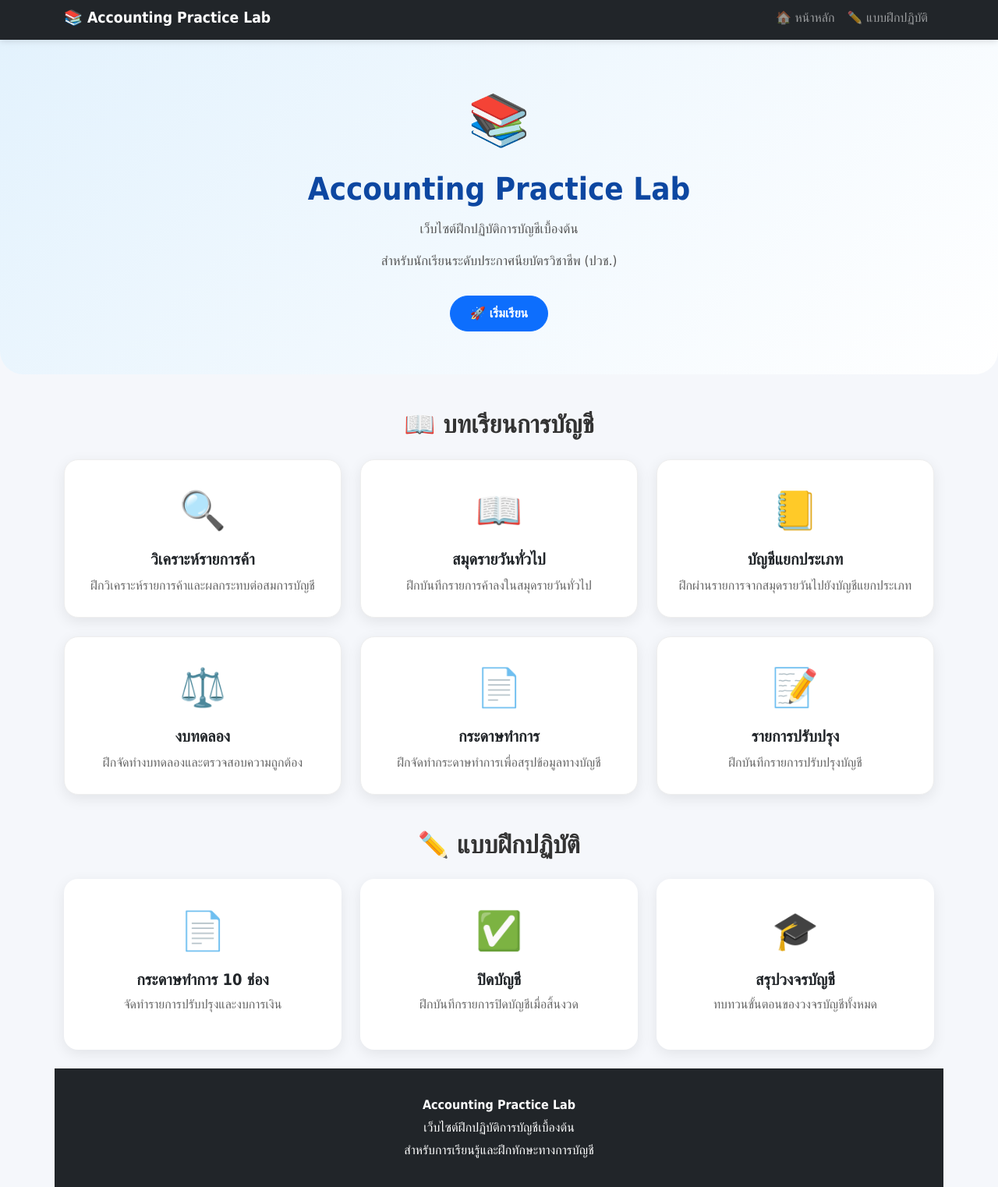
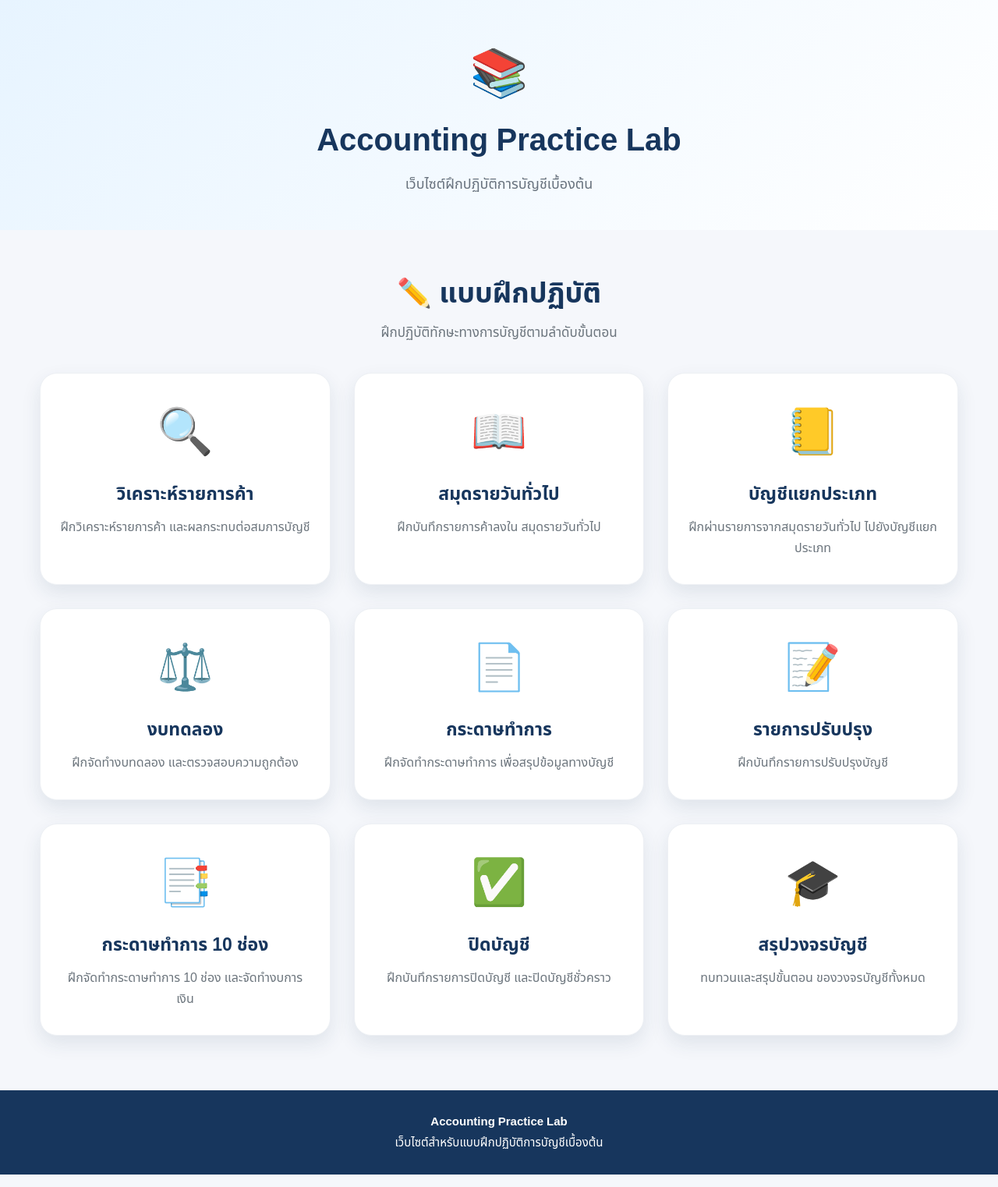
Before and after one commit to fahparichart-beep/accounting-practice, a plain HTML site: page index.html in a window 1280 px wide. Shown: the part 5-1527 px from the top of the page at 78% size. Drawn offline with nearby package versions, Linux system fonts and the light colour scheme.

Commit message:
Update index.html

```diff
--- a/index.html
+++ b/index.html
@@ -6,215 +6,271 @@
 
     <title>Accounting Practice Lab</title>
 
-    <!-- Bootstrap -->
-    <link
-        href="https://cdn.jsdelivr.net/npm/bootstrap@5.3.7/dist/css/bootstrap.min.css"
-        rel="stylesheet"
-    >
+    <style>
 
-    <style>
+        * {
+            box-sizing: border-box;
+        }
+
         body {
-            font-family: "Tahoma", sans-serif;
+            margin: 0;
+            font-family: "Noto Sans Thai", "Sarabun", Arial, sans-serif;
             background: #f5f7fb;
             color: #222;
         }
 
-        /* Navbar */
-        .navbar {
-            box-shadow: 0 2px 8px rgba(0,0,0,0.12);
+        /* =========================
+           ส่วนหัวเว็บไซต์
+        ========================= */
+
+        .hero {
+            text-align: center;
+            padding: 55px 20px 45px;
+            background: linear-gradient(
+                135deg,
+                #e7f4ff,
+                #ffffff
+            );
         }
 
-        .navbar-brand {
-            font-weight: bold;
-            font-size: 1.2rem;
-        }
-
-        /* Hero */
-        .hero {
-            background: linear-gradient(135deg, #e3f2fd, #ffffff);
-            padding: 55px 20px;
-            text-align: center;
-            border-radius: 0 0 30px 30px;
+        .hero-icon {
+            font-size: 60px;
+            margin-bottom: 10px;
         }
 
         .hero h1 {
-            font-weight: bold;
-            color: #0d47a1;
-            margin-bottom: 15px;
+            margin: 0;
+            font-size: 40px;
+            font-weight: 800;
+            color: #17365d;
         }
 
         .hero p {
-            color: #555;
-            font-size: 1.05rem;
+            margin-top: 12px;
+            margin-bottom: 0;
+            font-size: 18px;
+            color: #68727d;
         }
 
-        /* Section */
+
+        /* =========================
+           เนื้อหาหลัก
+        ========================= */
+
+        .container {
+            width: 92%;
+            max-width: 1250px;
+            margin: 0 auto;
+            padding: 55px 0 70px;
+        }
+
+
+        /* =========================
+           หัวข้อแบบฝึกปฏิบัติ
+        ========================= */
+
         .section-title {
             text-align: center;
-            margin: 45px 0 25px;
-            font-weight: bold;
-            color: #333;
+            margin-bottom: 38px;
         }
 
-        /* Cards */
-        .lesson-card {
-            background: white;
-            border-radius: 18px;
-            padding: 28px 20px;
-            height: 100%;
-            text-align: center;
-            box-shadow: 0 5px 18px rgba(0,0,0,0.08);
-            transition: all 0.25s ease;
-            border: 1px solid #eee;
+        .section-title h2 {
+            margin: 0;
+            font-size: 36px;
+            font-weight: 800;
+            color: #17365d;
         }
 
-        .lesson-card:hover {
-            transform: translateY(-6px);
-            box-shadow: 0 10px 25px rgba(0,0,0,0.13);
+        .section-title p {
+            margin-top: 10px;
+            font-size: 17px;
+            color: #6c757d;
         }
 
-        .lesson-icon {
-            font-size: 3rem;
-            margin-bottom: 15px;
+
+        /* =========================
+           Grid
+        ========================= */
+
+        .practice-grid {
+            display: grid;
+            grid-template-columns:
+                repeat(3, 1fr);
+
+            gap: 30px;
         }
 
-        .lesson-card h5 {
-            font-weight: bold;
-            margin-bottom: 10px;
-        }
 
-        .lesson-card p {
-            color: #666;
-            margin-bottom: 0;
-        }
+        /* =========================
+           การ์ดแบบฝึกปฏิบัติ
+        ========================= */
 
-        /* Practice section */
         .practice-card {
-            background: white;
-            border-radius: 18px;
-            padding: 30px 20px;
-            height: 100%;
-            box-shadow: 0 5px 18px rgba(0,0,0,0.08);
-            transition: 0.25s;
+            display: block;
+
+            min-height: 245px;
+
+            padding: 32px 25px;
+
+            background: #ffffff;
+
+            border-radius: 22px;
+
             text-align: center;
+
+            text-decoration: none;
+
+            color: #222;
+
+            border: 1px solid #edf0f4;
+
+            box-shadow:
+                0 10px 25px
+                rgba(30, 60, 90, 0.10);
+
+            transition:
+                transform 0.25s ease,
+                box-shadow 0.25s ease;
         }
 
         .practice-card:hover {
-            transform: translateY(-5px);
-            box-shadow: 0 10px 25px rgba(0,0,0,0.13);
+            transform: translateY(-7px);
+
+            box-shadow:
+                0 16px 35px
+                rgba(30, 60, 90, 0.16);
         }
 
+
+        /* =========================
+           ไอคอน
+        ========================= */
+
         .practice-icon {
-            font-size: 3rem;
-            margin-bottom: 15px;
+            font-size: 58px;
+            margin-bottom: 18px;
         }
 
-        .practice-card h5 {
-            font-weight: bold;
+
+        /* =========================
+           ชื่อการ์ด
+        ========================= */
+
+        .practice-card h3 {
+            margin: 0 0 12px;
+
+            font-size: 23px;
+
+            font-weight: 800;
+
+            color: #17365d;
         }
 
+
+        /* =========================
+           รายละเอียด
+        ========================= */
+
         .practice-card p {
-            color: #666;
+            margin: 0;
+
+            font-size: 16px;
+
+            line-height: 1.7;
+
+            color: #6c757d;
         }
 
-        /* Button */
-        .btn-start {
-            border-radius: 30px;
-            padding: 10px 25px;
-            font-weight: bold;
-        }
 
-        /* Footer */
+        /* =========================
+           Footer
+        ========================= */
+
         footer {
-            margin-top: 60px;
-            background: #212529;
-            color: white;
-            padding: 30px 15px;
+            padding: 25px 15px;
+
             text-align: center;
+
+            background: #17365d;
+
+            color: #ffffff;
         }
 
         footer p {
-            margin: 5px 0;
+            margin: 4px 0;
+
+            font-size: 15px;
         }
 
-        /* Mobile */
-        @media (max-width: 576px) {
+
+        /* =========================
+           Tablet
+        ========================= */
+
+        @media (max-width: 900px) {
+
+            .practice-grid {
+                grid-template-columns:
+                    repeat(2, 1fr);
+            }
+
+        }
+
+
+        /* =========================
+           Mobile
+        ========================= */
+
+        @media (max-width: 600px) {
 
             .hero {
-                padding: 40px 15px;
+                padding:
+                    40px 15px;
             }
 
             .hero h1 {
-                font-size: 1.8rem;
+                font-size: 30px;
             }
 
-            .lesson-card,
+            .hero p {
+                font-size: 16px;
+            }
+
+            .section-title h2 {
+                font-size: 29px;
+            }
+
+            .section-title p {
+                font-size: 15px;
+            }
+
+            .practice-grid {
+                grid-template-columns: 1fr;
+
+                gap: 20px;
+            }
+
             .practice-card {
-                padding: 22px 15px;
+                min-height: 220px;
             }
+
         }
+
     </style>
+
 </head>
+
 
 <body>
 
-<!-- =========================
-     NAVBAR
-========================= -->
 
-<nav class="navbar navbar-expand-lg navbar-dark bg-dark">
-
-    <div class="container">
-
-        <a class="navbar-brand" href="index.html">
-            📚 Accounting Practice Lab
-        </a>
-
-        <button
-            class="navbar-toggler"
-            type="button"
-            data-bs-toggle="collapse"
-            data-bs-target="#menu"
-            aria-controls="menu"
-            aria-expanded="false"
-            aria-label="Toggle navigation"
-        >
-            <span class="navbar-toggler-icon"></span>
-        </button>
-
-        <div class="collapse navbar-collapse" id="menu">
-
-            <ul class="navbar-nav ms-auto">
-
-                <li class="nav-item">
-                    <a class="nav-link" href="index.html">
-                        🏠 หน้าหลัก
-                    </a>
-                </li>
-
-                <li class="nav-item">
-                    <a class="nav-link" href="lesson.html">
-                        ✏️ แบบฝึกปฏิบัติ
-                    </a>
-                </li>
-             </ul>
-
-        </div>
-
-    </div>
-
-</nav>
-
-
-<!-- =========================
-     HERO
-========================= -->
+<!-- ==================================
+     ส่วนหัวเว็บไซต์
+================================== -->
 
 <section class="hero">
 
-    <div class="container">
-
-        <div class="mb-3" style="font-size: 4rem;">
+    <div class="hero-icon">
         📚
     </div>
 
@@ -226,342 +282,278 @@
         เว็บไซต์ฝึกปฏิบัติการบัญชีเบื้องต้น
     </p>
 
-        <p>
-            สำหรับนักเรียนระดับประกาศนียบัตรวิชาชีพ (ปวช.)
-        </p>
-
-        <a
-            href="lesson.html"
-            class="btn btn-primary btn-start mt-3"
-        >
-            🚀 เริ่มเรียน
-        </a>
-
-    </div>
-
 </section>
 
 
-<!-- =========================
-     LESSONS
-========================= -->
 
-<div class="container">
+<!-- ==================================
+     เนื้อหา
+================================== -->
 
-    <h2 class="section-title">
-        📖 บทเรียนการบัญชี
+<main class="container">
+
+
+    <!-- หัวข้อเดียวของหน้า -->
+
+    <div class="section-title">
+
+        <h2>
+            ✏️ แบบฝึกปฏิบัติ
         </h2>
 
-    <div class="row g-4">
-
-        <!-- Lesson 1 -->
-
-        <div class="col-md-6 col-lg-4">
-
-            <a
-                href="analyze.html"
-                class="text-decoration-none text-dark"
-            >
-
-                <div class="lesson-card">
-
-                    <div class="lesson-icon">
-                        🔍
-                    </div>
-
-                    <h5>
-                        วิเคราะห์รายการค้า
-                    </h5>
-
         <p>
-                        ฝึกวิเคราะห์รายการค้าและผลกระทบต่อสมการบัญชี
+            ฝึกปฏิบัติทักษะทางการบัญชีตามลำดับขั้นตอน
         </p>
 
     </div>
 
+
+
+    <!-- ==================================
+         การ์ดทั้งหมด
+    ================================== -->
+
+    <div class="practice-grid">
+
+
+        <!-- 1 วิเคราะห์รายการค้า -->
+
+        <a
+            href="analyze.html"
+            class="practice-card"
+        >
+
+            <div class="practice-icon">
+                🔍
+            </div>
+
+            <h3>
+                วิเคราะห์รายการค้า
+            </h3>
+
+            <p>
+                ฝึกวิเคราะห์รายการค้า
+                และผลกระทบต่อสมการบัญชี
+            </p>
+
         </a>
 
-        </div>
 
 
-        <!-- Lesson 2 -->
-
-        <div class="col-md-6 col-lg-4">
+        <!-- 2 สมุดรายวันทั่วไป -->
 
         <a
             href="journal.html"
-                class="text-decoration-none text-dark"
+            class="practice-card"
         >
 
-                <div class="lesson-card">
-
-                    <div class="lesson-icon">
+            <div class="practice-icon">
                 📖
             </div>
 
-                    <h5>
+            <h3>
                 สมุดรายวันทั่วไป
-                    </h5>
+            </h3>
 
             <p>
-                        ฝึกบันทึกรายการค้าลงในสมุดรายวันทั่วไป
+                ฝึกบันทึกรายการค้าลงใน
+                สมุดรายวันทั่วไป
             </p>
-
-                </div>
 
         </a>
 
-        </div>
 
 
-        <!-- Lesson 3 -->
-
-        <div class="col-md-6 col-lg-4">
+        <!-- 3 บัญชีแยกประเภท -->
 
         <a
             href="ledger.html"
-                class="text-decoration-none text-dark"
+            class="practice-card"
         >
 
-                <div class="lesson-card">
-
-                    <div class="lesson-icon">
+            <div class="practice-icon">
                 📒
             </div>
 
-                    <h5>
+            <h3>
                 บัญชีแยกประเภท
-                    </h5>
+            </h3>
 
             <p>
-                        ฝึกผ่านรายการจากสมุดรายวันไปยังบัญชีแยกประเภท
+                ฝึกผ่านรายการจากสมุดรายวันทั่วไป
+                ไปยังบัญชีแยกประเภท
             </p>
-
-                </div>
 
         </a>
 
-        </div>
 
 
-        <!-- Lesson 4 -->
-
-        <div class="col-md-6 col-lg-4">
+        <!-- 4 งบทดลอง -->
 
         <a
             href="trial-balance.html"
-                class="text-decoration-none text-dark"
+            class="practice-card"
         >
 
-                <div class="lesson-card">
-
-                    <div class="lesson-icon">
+            <div class="practice-icon">
                 ⚖️
             </div>
 
-                    <h5>
+            <h3>
                 งบทดลอง
-                    </h5>
+            </h3>
 
             <p>
-                        ฝึกจัดทำงบทดลองและตรวจสอบความถูกต้อง
+                ฝึกจัดทำงบทดลอง
+                และตรวจสอบความถูกต้อง
             </p>
-
-                </div>
 
         </a>
 
-        </div>
 
 
-        <!-- Lesson 5 -->
-
-        <div class="col-md-6 col-lg-4">
+        <!-- 5 กระดาษทำการ -->
 
         <a
             href="worksheet.html"
-                class="text-decoration-none text-dark"
+            class="practice-card"
         >
 
-                <div class="lesson-card">
-
-                    <div class="lesson-icon">
+            <div class="practice-icon">
                 📄
             </div>
 
-                    <h5>
+            <h3>
                 กระดาษทำการ
-                    </h5>
+            </h3>
 
             <p>
-                        ฝึกจัดทำกระดาษทำการเพื่อสรุปข้อมูลทางบัญชี
+                ฝึกจัดทำกระดาษทำการ
+                เพื่อสรุปข้อมูลทางบัญชี
             </p>
-
-                </div>
 
         </a>
 
-        </div>
 
 
-        <!-- Lesson 6 -->
-
-        <div class="col-md-6 col-lg-4">
+        <!-- 6 รายการปรับปรุง -->
 
         <a
             href="adjustment.html"
-                class="text-decoration-none text-dark"
+            class="practice-card"
         >
 
-                <div class="lesson-card">
-
-                    <div class="lesson-icon">
+            <div class="practice-icon">
                 📝
             </div>
 
-                    <h5>
+            <h3>
                 รายการปรับปรุง
-                    </h5>
+            </h3>
 
             <p>
                 ฝึกบันทึกรายการปรับปรุงบัญชี
             </p>
 
+        </a>
+
+
+
+        <!-- 7 กระดาษทำการ 10 ช่อง -->
+
+        <a
+            href="worksheet-10.html"
+            class="practice-card"
+        >
+
+            <div class="practice-icon">
+                📑
             </div>
+
+            <h3>
+                กระดาษทำการ 10 ช่อง
+            </h3>
+
+            <p>
+                ฝึกจัดทำกระดาษทำการ 10 ช่อง
+                และจัดทำงบการเงิน
+            </p>
 
         </a>
 
-        </div>
-
-    </div>
 
 
-    <!-- =========================
-         PRACTICE
-    ========================= -->
-
-    <h2
-        class="section-title"
-        id="practice"
-    >
-        ✏️ แบบฝึกปฏิบัติ
-    </h2>
-
-
-    <div class="row g-4">
-
-
-        <!-- Worksheet 10 -->
-
-        <div class="col-md-6 col-lg-4">
-
-            <a
-                href="worksheet-10.html"
-                class="text-decoration-none text-dark"
-            >
-
-                <div class="practice-card">
-
-                    <div class="practice-icon">
-                        📄
-                    </div>
-
-                    <h5>
-                        กระดาษทำการ 10 ช่อง
-                    </h5>
-
-                    <p>
-                        จัดทำรายการปรับปรุงและงบการเงิน
-                    </p>
-
-                </div>
-
-            </a>
-
-        </div>
-
-
-        <!-- Closing -->
-
-        <div class="col-md-6 col-lg-4">
+        <!-- 8 ปิดบัญชี -->
 
         <a
             href="closing.html"
-                class="text-decoration-none text-dark"
+            class="practice-card"
         >
-
-                <div class="practice-card">
 
             <div class="practice-icon">
                 ✅
             </div>
 
-                    <h5>
+            <h3>
                 ปิดบัญชี
-                    </h5>
+            </h3>
 
             <p>
-                        ฝึกบันทึกรายการปิดบัญชีเมื่อสิ้นงวด
+                ฝึกบันทึกรายการปิดบัญชี
+                และปิดบัญชีชั่วคราว
             </p>
-
-                </div>
 
         </a>
 
-        </div>
 
 
-        <!-- Summary -->
-
-        <div class="col-md-6 col-lg-4">
+        <!-- 9 สรุปวงจรบัญชี -->
 
         <a
             href="summary.html"
-                class="text-decoration-none text-dark"
+            class="practice-card"
         >
-
-                <div class="practice-card">
 
             <div class="practice-icon">
                 🎓
             </div>
 
-                    <h5>
+            <h3>
                 สรุปวงจรบัญชี
-                    </h5>
+            </h3>
 
             <p>
-                        ทบทวนขั้นตอนของวงจรบัญชีทั้งหมด
+                ทบทวนและสรุปขั้นตอน
+                ของวงจรบัญชีทั้งหมด
             </p>
+
+        </a>
+
 
     </div>
 
-            </a>
+</main>
 
-        </div>
+
+
+<!-- ==================================
+     Footer
+================================== -->
 
 <footer>
 
     <p>
-        <strong>Accounting Practice Lab</strong>
+        <strong>
+            Accounting Practice Lab
+        </strong>
     </p>
 
     <p>
-        เว็บไซต์ฝึกปฏิบัติการบัญชีเบื้องต้น
-    </p>
-
-    <p>
-        สำหรับการเรียนรู้และฝึกทักษะทางการบัญชี
+        เว็บไซต์สำหรับแบบฝึกปฏิบัติการบัญชีเบื้องต้น
     </p>
 
 </footer>
 
 
-<!-- Bootstrap JS -->
-
-<script
-    src="https://cdn.jsdelivr.net/npm/bootstrap@5.3.7/dist/js/bootstrap.bundle.min.js">
-</script>
-
 </body>
 </html>
```
Lines whose indentation alone changed are shown as unchanged.
